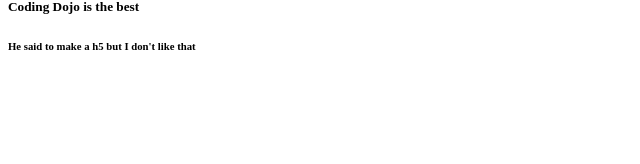
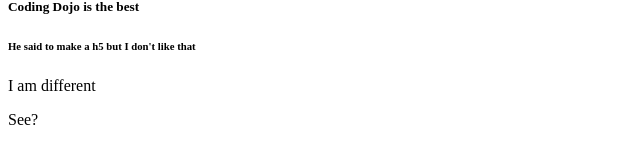
Before and after one commit to CodingDojo-ONL-PT-versionControl/may23, a plain HTML site: page index.html in a window 1280 px wide. Shown: the part 330-494 px from the top of the page, without its empty margins (0-640 px from the left). Drawn offline with Linux system fonts and the light colour scheme.

Commit message:
saivng changes

```diff
--- a/index.html
+++ b/index.html
@@ -15,5 +15,9 @@
     <h1>Github is amazing</h1>
     <h5>Coding Dojo is the best</h5>
     <h6>He said to make a h5 but I don't like that</h6>
+    <div>
+        <p>I am different</p>
+        <p>See?</p>
+    </div>
 </body>
 </html>
```
